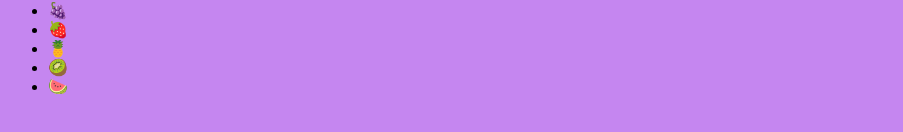
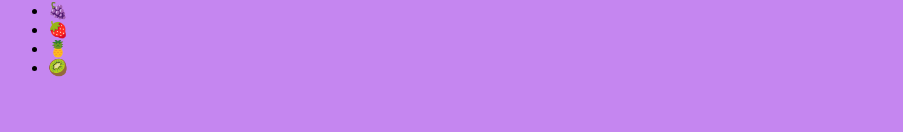
Before and after one commit to Pythonesa/fundamentos-react, a React (Vite) app: page / in a window 1280 px wide. Shown: the part 178-310 px from the top of the page, without its empty margins (0-903 px from the left). Built offline with nearby package versions, Linux system fonts and the light colour scheme.

Commit message:
testing deploy

```diff
--- a/src/App.jsx
+++ b/src/App.jsx
@@ -15,7 +15,7 @@ const Header = () => {
 
 export default function App () {
   const happy = true
-  const fruits = ['🍇', '🍓', '🍍', '🥝', '🍉']
+  const fruits = ['🍇', '🍓', '🍍', '🥝']
   return (
     <>
       <Header/>
```
